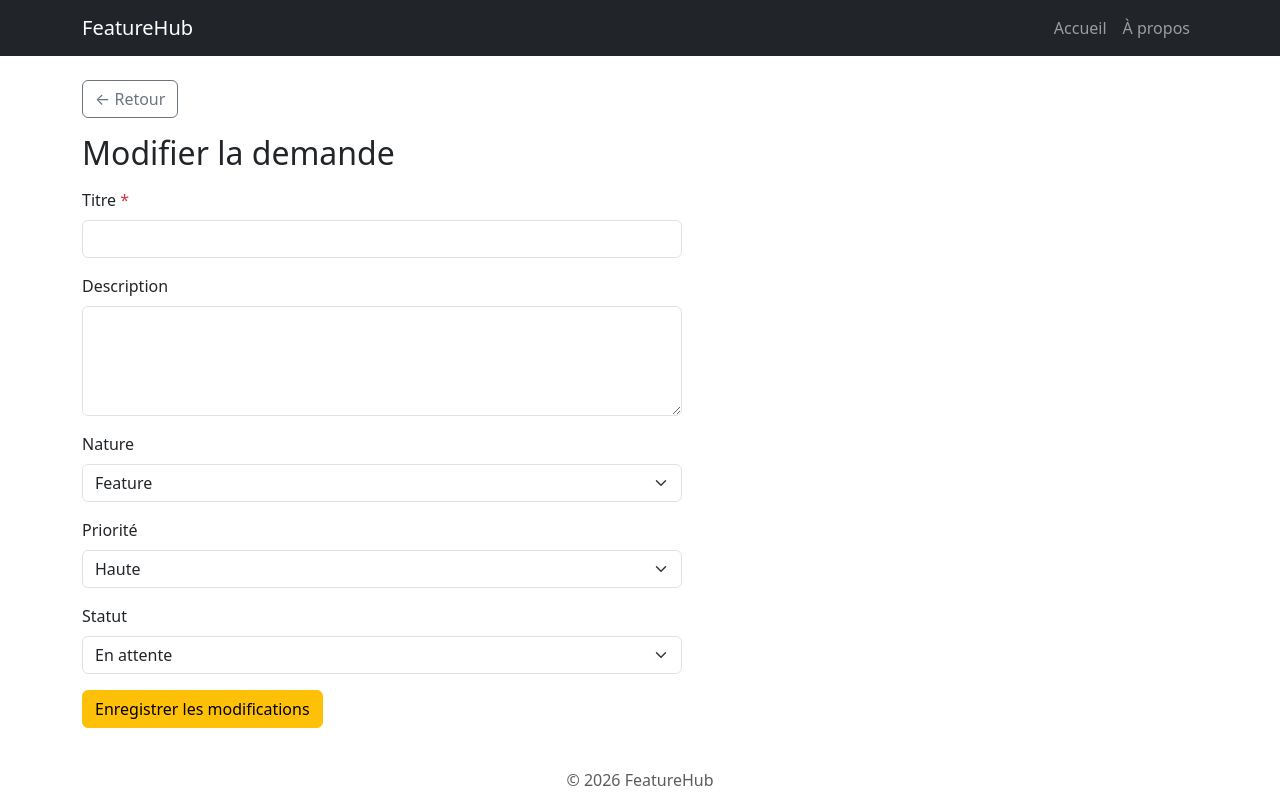
After one commit to ahmetkusay-demir-vinci/Archiweb_Tp, a Flask app: template featureHub_app/templates/edit_feature.html in a window 1280 px wide. The commit adds this page. Run offline with Flask 3, Linux system fonts and the light colour scheme; the template is opened without the code that fills it, so the values that code supplies are empty.

Commit message:
add: featurehub 2, exo 5

```diff
--- /dev/null
+++ b/featureHub_app/templates/edit_feature.html
@@ -0,0 +1,55 @@
+{% extends 'base.html' %}
+
+{% block title %}Modifier — {{ feature.title }} — FeatureHub{% endblock %}
+
+{% block content %}
+    <a href="{{ url_for('view_feature', feature_id=feature.id) }}" class="btn btn-outline-secondary mb-3">← Retour</a>
+    <h2>Modifier la demande</h2>
+
+    <form method="POST" class="mt-3" style="max-width: 600px;">
+        <!-- Titre -->
+        <div class="mb-3">
+            <label for="title" class="form-label">Titre <span class="text-danger">*</span></label>
+            <input type="text" class="form-control" id="title" name="title"
+                   value="{{ feature.title }}" maxlength="100" required>
+        </div>
+
+        <!-- Description -->
+        <div class="mb-3">
+            <label for="description" class="form-label">Description</label>
+            <textarea class="form-control" id="description" name="description" rows="4">{{ feature.description or '' }}</textarea>
+        </div>
+
+        <!-- Nature -->
+        <div class="mb-3">
+            <label for="nature" class="form-label">Nature</label>
+            <select class="form-select" id="nature" name="nature">
+                <option value="Feature"      {% if feature.nature == 'Feature' %}selected{% endif %}>Feature</option>
+                <option value="Bug"          {% if feature.nature == 'Bug' %}selected{% endif %}>Bug</option>
+                <option value="Amélioration" {% if feature.nature == 'Amélioration' %}selected{% endif %}>Amélioration</option>
+            </select>
+        </div>
+
+        <!-- Priorité -->
+        <div class="mb-3">
+            <label for="priority" class="form-label">Priorité</label>
+            <select class="form-select" id="priority" name="priority">
+                <option value="Haute"   {% if feature.priority == 'Haute' %}selected{% endif %}>Haute</option>
+                <option value="Moyenne" {% if feature.priority == 'Moyenne' %}selected{% endif %}>Moyenne</option>
+                <option value="Basse"   {% if feature.priority == 'Basse' %}selected{% endif %}>Basse</option>
+            </select>
+        </div>
+
+        <!-- Statut -->
+        <div class="mb-3">
+            <label for="status" class="form-label">Statut</label>
+            <select class="form-select" id="status" name="status">
+                <option value="En attente" {% if feature.status == 'En attente' %}selected{% endif %}>En attente</option>
+                <option value="Validé"     {% if feature.status == 'Validé' %}selected{% endif %}>Validé</option>
+                <option value="Rejeté"     {% if feature.status == 'Rejeté' %}selected{% endif %}>Rejeté</option>
+            </select>
+        </div>
+
+        <button type="submit" class="btn btn-warning">Enregistrer les modifications</button>
+    </form>
+{% endblock %}
--- a/featureHub_app/templates/view_feature.html
+++ b/featureHub_app/templates/view_feature.html
@@ -5,7 +5,10 @@
 {% endblock %}
 
 {% block content %}
-    <a href="{{ url_for('index') }}" class="btn btn-outline-secondary mb-3">← Retour</a>
+    <div class="d-flex gap-2 mb-3">
+        <a href="{{ url_for('index') }}" class="btn btn-outline-secondary">← Retour</a>
+        <a href="{{ url_for('edit_feature', feature_id=feature.id) }}" class="btn btn-warning">Modifier</a>
+    </div>
 
     <h1>{{ feature.title }}</h1>
 
```
Also changed, not shown: featureHub_app/app.py (+36 -0 lines).
